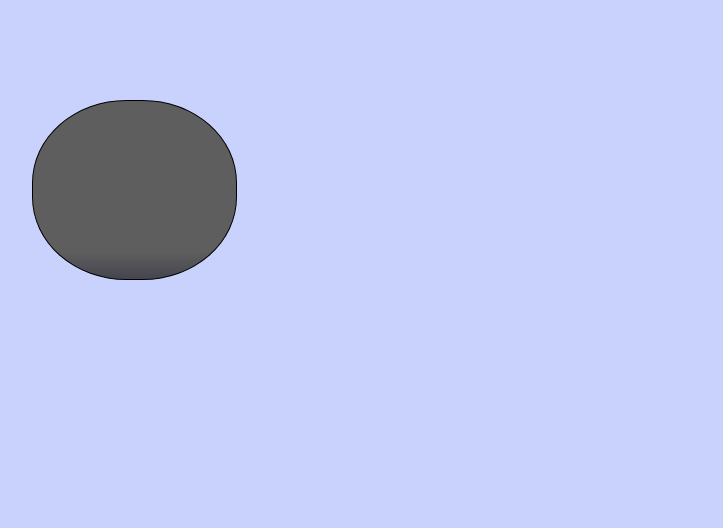
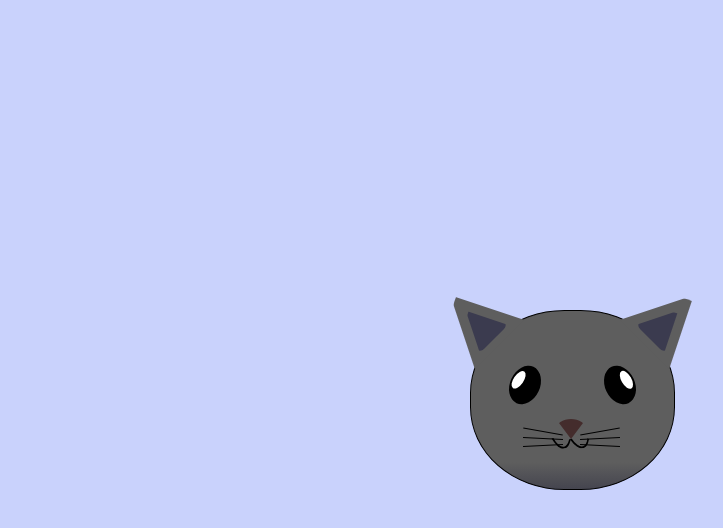
Before and after one commit to Araah21/fcc101, a plain HTML site: page 12_CatPainting/index.html in a window 1280 px wide. Shown: the whole page, without its empty margins (68-791 px from the left). Drawn offline with Linux system fonts and the light colour scheme.

Commit message:
cat painting using html and css

```diff
--- a/12_CatPainting/index.html
+++ b/12_CatPainting/index.html
@@ -2,14 +2,51 @@
 <html lang="en">
 <head>
     <meta charset="UTF-8">
-    <meta name="viewport" content="width=device-width, initial-scale=1.0">
-    <title>Document</title>
-    <link rel="stylesheet" href="styles.css">
+    <title>fCC Cat Painting</title>
+    <link rel="stylesheet" href="./styles.css">
 </head>
 <body>
     <main>
-        <div class="cat-head"></div>
-        <div class="box"></div>
+      <div class="cat-head">
+        <div class="cat-ears">
+          <div class="cat-left-ear">
+            <div class="cat-left-inner-ear"></div>
+          </div>
+          <div class="cat-right-ear">
+            <div class="cat-right-inner-ear"></div>
+          </div>
+        </div>
+
+        <div class="cat-eyes">
+          <div class="cat-left-eye">
+            <div class="cat-left-inner-eye"></div>
+          </div>
+          <div class="cat-right-eye">
+            <div class="cat-right-inner-eye"></div>
+          </div>
+        </div>
+
+        <div class="cat-nose"></div>
+
+        <div class="cat-mouth">
+          <div class="cat-mouth-line-left"></div>
+          <div class="cat-mouth-line-right"></div>
+        </div>
+
+        <div class="cat-whiskers">
+          <div class="cat-whiskers-left">
+            <div class="cat-whisker-left-top"></div>
+            <div class="cat-whisker-left-middle"></div>
+            <div class="cat-whisker-left-bottom"></div>
+          </div>
+          <div class="cat-whiskers-right">
+            <div class="cat-whisker-right-top"></div>
+            <div class="cat-whisker-right-middle"></div>
+            <div class="cat-whisker-right-bottom"></div>
+          </div>
+        </div>
+
+      </div>
     </main>
 </body>
 </html>
--- a/12_CatPainting/styles.css
+++ b/12_CatPainting/styles.css
@@ -1,20 +1,206 @@
-*{
-    box-sizing: border-box; /*This ensures elements include padding and border in their specified width and height.*/
-}
+* {
+    box-sizing: border-box;
+  }
 
-body{
+  body {
     background-color: #c9d2fc;
+  }
 
-}
-
-.cat-head{
+  .cat-head {
+    position: absolute;
+    right: 0;
+    left: 0;
+    top: 0;
+    bottom: 0;
+    margin: auto;
+    background: linear-gradient(#5e5e5e 85%, #45454f 100%);
     width: 205px;
     height: 180px;
     border: 1px solid #000;
     border-radius: 46%;
-    background: linear-gradient(#5e5e5e 85%, #45454f 100%);
-    position: absolute; /*When you use the relative value, the element is still positioned according to the normal flow of the document, but the top, left, bottom, and right values become active.*/
-    top: 100px;
-    left: 100px;
+  }
 
-}
+  .cat-left-ear {
+    position: absolute;
+    top: -26px;
+    left: -31px;
+    z-index: 1;
+    border-top-left-radius: 90px;
+    border-top-right-radius: 10px;
+    transform: rotate(-45deg);
+    border-left: 35px solid transparent;
+    border-right: 35px solid transparent;
+    border-bottom: 70px solid #5e5e5e;
+  }
+
+  .cat-right-ear {
+    position: absolute;
+    top: -26px;
+    left: 163px;
+    z-index: 1;
+    transform: rotate(45deg);
+    border-top-left-radius: 90px;
+    border-top-right-radius: 10px;
+    border-left: 35px solid transparent;
+    border-right: 35px solid transparent;
+    border-bottom: 70px solid #5e5e5e;
+  }
+
+  .cat-left-inner-ear {
+    position: absolute;
+    top: 22px;
+    left: -20px;
+    border-top-left-radius: 90px;
+    border-top-right-radius: 10px;
+    border-bottom-right-radius: 40%;
+    border-bottom-left-radius: 40%;
+    border-left: 20px solid transparent;
+    border-right: 20px solid transparent;
+    border-bottom: 40px solid #3b3b4f;
+  }
+
+  .cat-right-inner-ear {
+    position: absolute;
+    top: 22px;
+    left: -20px;
+    border-top-left-radius: 90px;
+    border-top-right-radius: 10px;
+    border-bottom-right-radius: 40%;
+    border-bottom-left-radius: 40%;
+    border-left: 20px solid transparent;
+    border-right: 20px solid transparent;
+    border-bottom: 40px solid #3b3b4f;
+  }
+
+  .cat-left-eye {
+    position: absolute;
+    top: 54px;
+    left: 39px;
+    border-radius: 60%;
+    transform: rotate(25deg);
+    width: 30px;
+    height: 40px;
+    background-color: #000;
+  }
+
+  .cat-right-eye {
+    position: absolute;
+    top: 54px;
+    left: 134px;
+    border-radius: 60%;
+    transform: rotate(-25deg);
+    width: 30px;
+    height: 40px;
+    background-color: #000;
+  }
+
+  .cat-left-inner-eye {
+    position: absolute;
+    top: 8px;
+    left: 2px;
+    width: 10px;
+    height: 20px;
+    transform: rotate(10deg);
+    background-color: #fff;
+    border-radius: 60%;
+  }
+
+  .cat-right-inner-eye {
+    position: absolute;
+    top: 8px;
+    left: 18px;
+    transform: rotate(-5deg);
+    width: 10px;
+    height: 20px;
+    background-color: #fff;
+    border-radius: 60%;
+  }
+
+  .cat-nose {
+    position: absolute;
+    top: 108px;
+    left: 85px;
+    border-top-left-radius: 50%;
+    border-bottom-right-radius: 50%;
+    border-bottom-left-radius: 50%;
+    transform: rotate(180deg);
+    border-left: 15px solid transparent;
+    border-right: 15px solid transparent;
+    border-bottom: 20px solid #442c2c;
+  }
+
+  .cat-mouth div {
+    width: 30px;
+    height: 50px;
+    border: 2px solid #000;
+    border-radius: 190%/190px 150px 0 0;
+    border-color: black transparent transparent transparent;
+  }
+
+  .cat-mouth-line-left {
+    position: absolute;
+    top: 88px;
+    left: 74px;
+    transform: rotate(170deg);
+  }
+
+  .cat-mouth-line-right {
+    position: absolute;
+    top: 88px;
+    left: 91px;
+    transform: rotate(165deg);
+  }
+
+  .cat-whiskers-left div {
+    width: 40px;
+    height: 1px;
+    background-color: #000;
+  }
+
+  .cat-whiskers-right div {
+    width: 40px;
+    height: 1px;
+    background-color: #000;
+  }
+
+  .cat-whisker-left-top {
+    position: absolute;
+    top: 120px;
+    left: 52px;
+    transform: rotate(10deg);
+  }
+
+  .cat-whisker-left-middle {
+    position: absolute;
+    top: 127px;
+    left: 52px;
+    transform: rotate(3deg);
+  }
+
+  .cat-whisker-left-bottom {
+    position: absolute;
+    top: 134px;
+    left: 52px;
+    transform: rotate(-3deg);
+  }
+
+  .cat-whisker-right-top {
+    position: absolute;
+    top: 120px;
+    left: 109px;
+    transform: rotate(-10deg);
+  }
+
+  .cat-whisker-right-middle {
+    position: absolute;
+    top: 127px;
+    left: 109px;
+    transform: rotate(-3deg);
+  }
+
+  .cat-whisker-right-bottom {
+    position: absolute;
+    top: 134px;
+    left: 109px;
+  transform: rotate(3deg);
+  }
```
